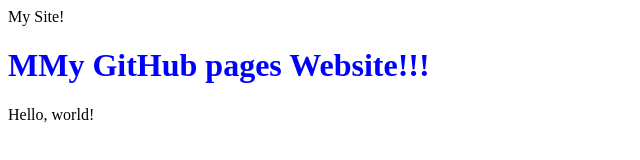
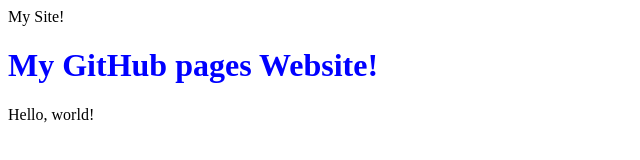
Before and after one commit to sarpong4/sarpong4.github.io, a plain HTML site: page index.html in a window 1280 px wide. Shown: the whole page, without its empty margins (0-640 px from the left). Drawn offline with Linux system fonts and the light colour scheme.

Commit message:
made some typo corrections

```diff
--- a/index.html
+++ b/index.html
@@ -7,7 +7,7 @@
             }
         </style>
     </head>
-        <h1>MMy GitHub pages Website!!!</h1>
+        <h1>My GitHub pages Website!</h1>
         Hello, world!
     </body>
 </html>
```
